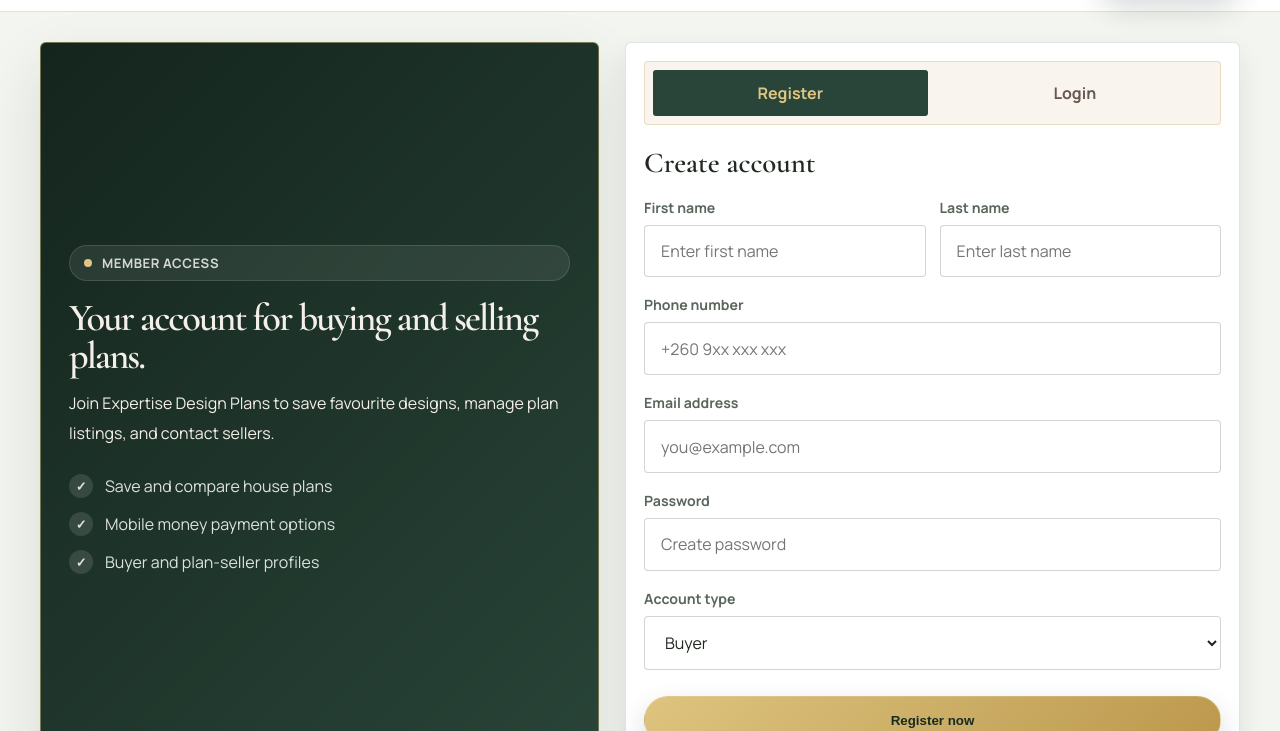
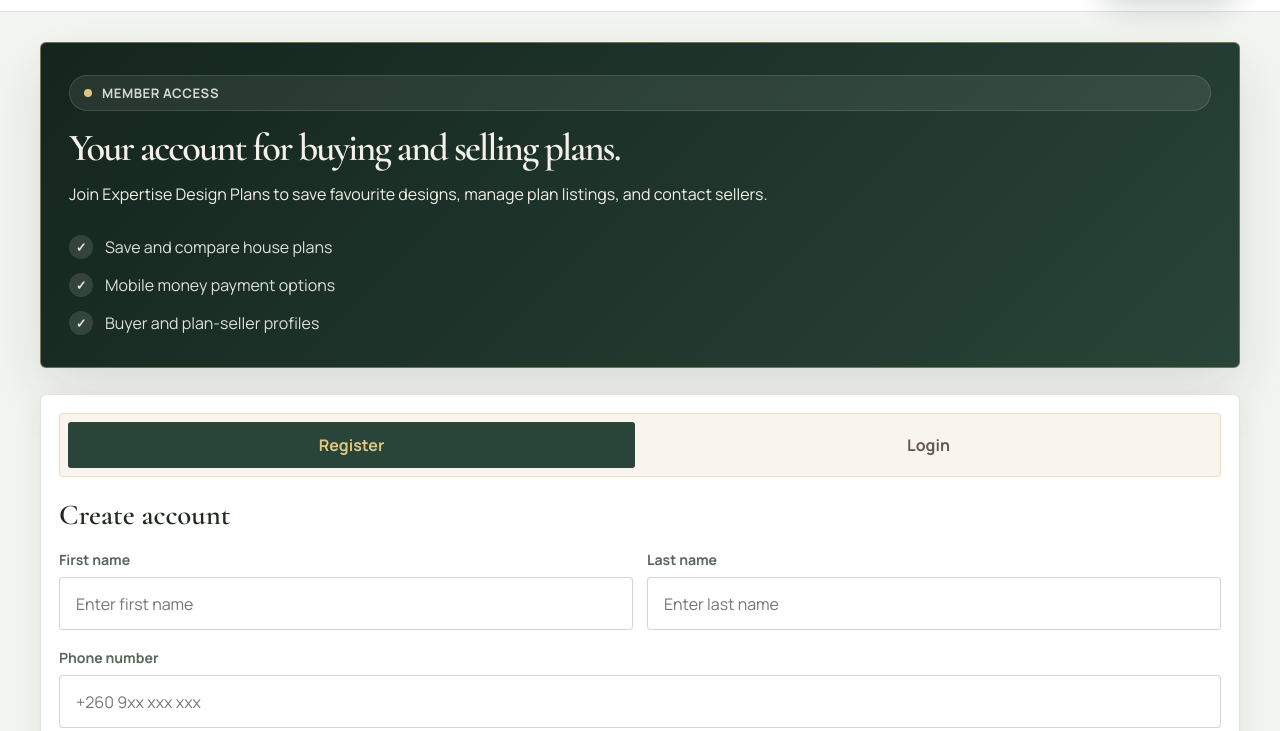
Before and after one commit to Sethmulayayi/House-plans-web, a plain HTML site: page index.html in a window 1280 px wide. Both pictures are taken after a click on the link "Get Started". Shown: the part 2019-2750 px from the top of the page. Drawn offline with nearby package versions, Linux system fonts and the light colour scheme.

Commit message:
initial commit

```diff
--- a/style.css
+++ b/style.css
@@ -1627,7 +1627,7 @@
 
       .auth-shell {
         display: grid;
-        grid-template-columns: 1fr 1.1fr;
+        grid-template-columns: minmax(0, 1fr);
         gap: 26px;
         align-items: stretch;
       }
```
